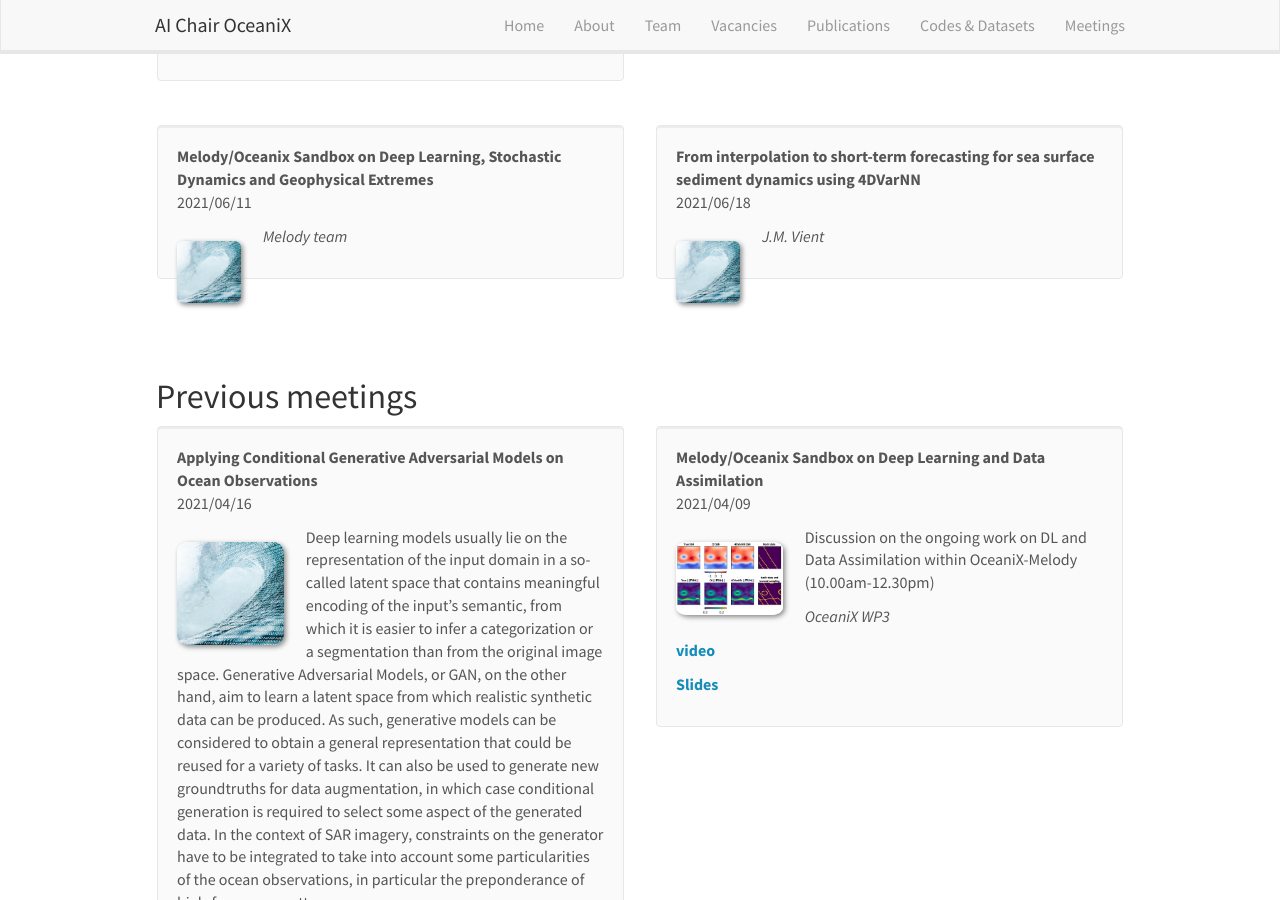
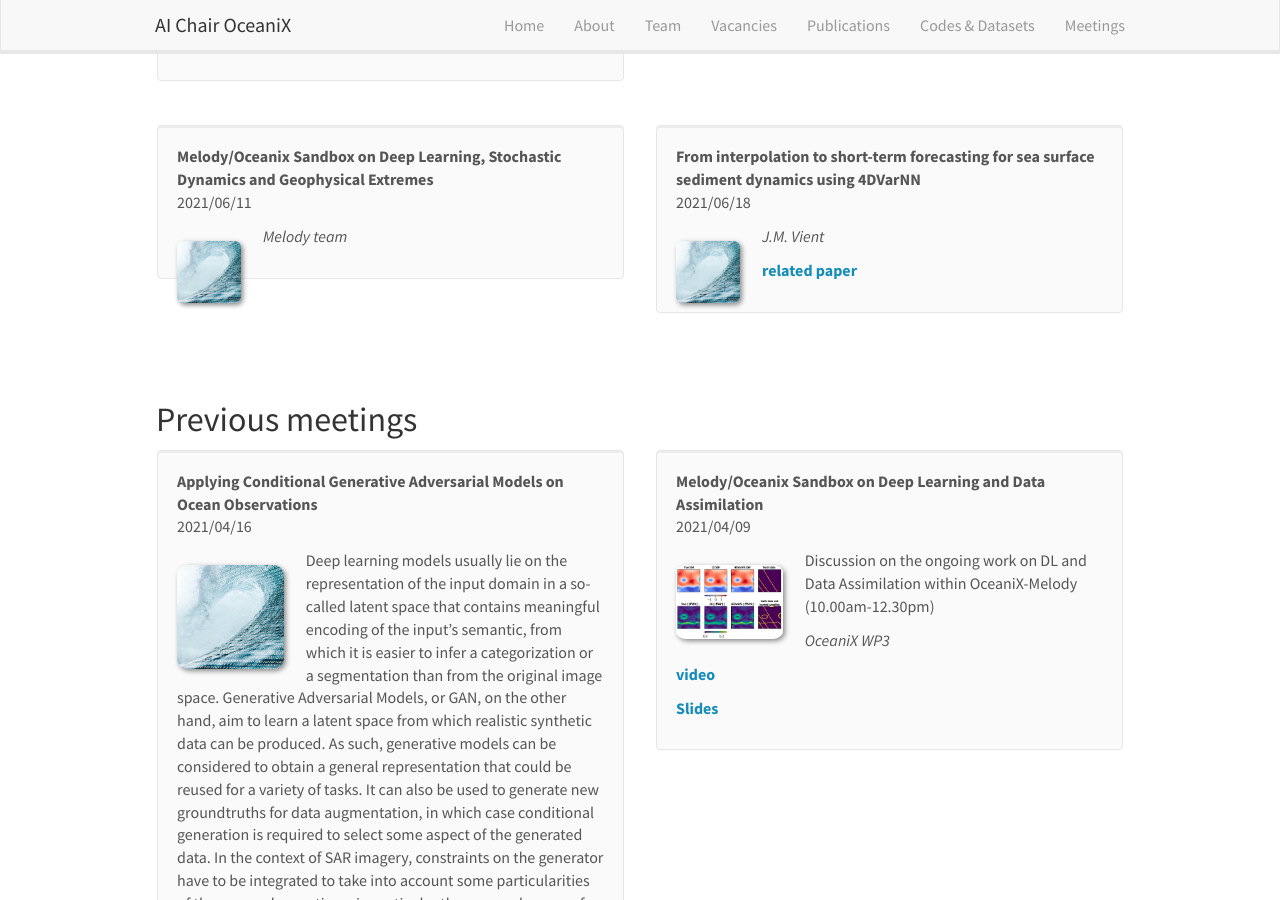
Before and after one commit to CIA-Oceanix/CIA-Oceanix.github.io, a Jekyll site: the page built from _pages/oceanix_sandbox.md, in a window 1280 px wide and 900 px high, scrolled down 1153 px. Built offline with Jekyll 4.4.1, drawn with Linux system fonts in a browser that asks for light colours; nearby versions of some CDN libraries.

Commit message:
Update sandbox_list.yml

```diff
--- a/_data/sandbox_list.yml
+++ b/_data/sandbox_list.yml
@@ -85,8 +85,8 @@
   authors: J.M. Vient
   link:
   slideslink:
-    url1:
-    display1: #Slides
+    url1: https://www.researchgate.net/publication/350739763_DATA-DRIVEN_SPATIO-TEMPORAL_INTERPOLATION_OF_SEA_SURFACE_SEDIMENT_CONCENTRATION_FROM_SATELLITE-DERIVED_DATA_AN_OSSE_CASE-STUDY_IN_THE_BAY_OF_BISCAY
+    display1: related paper
     url2:
     display2:
   highlight: 1
```
